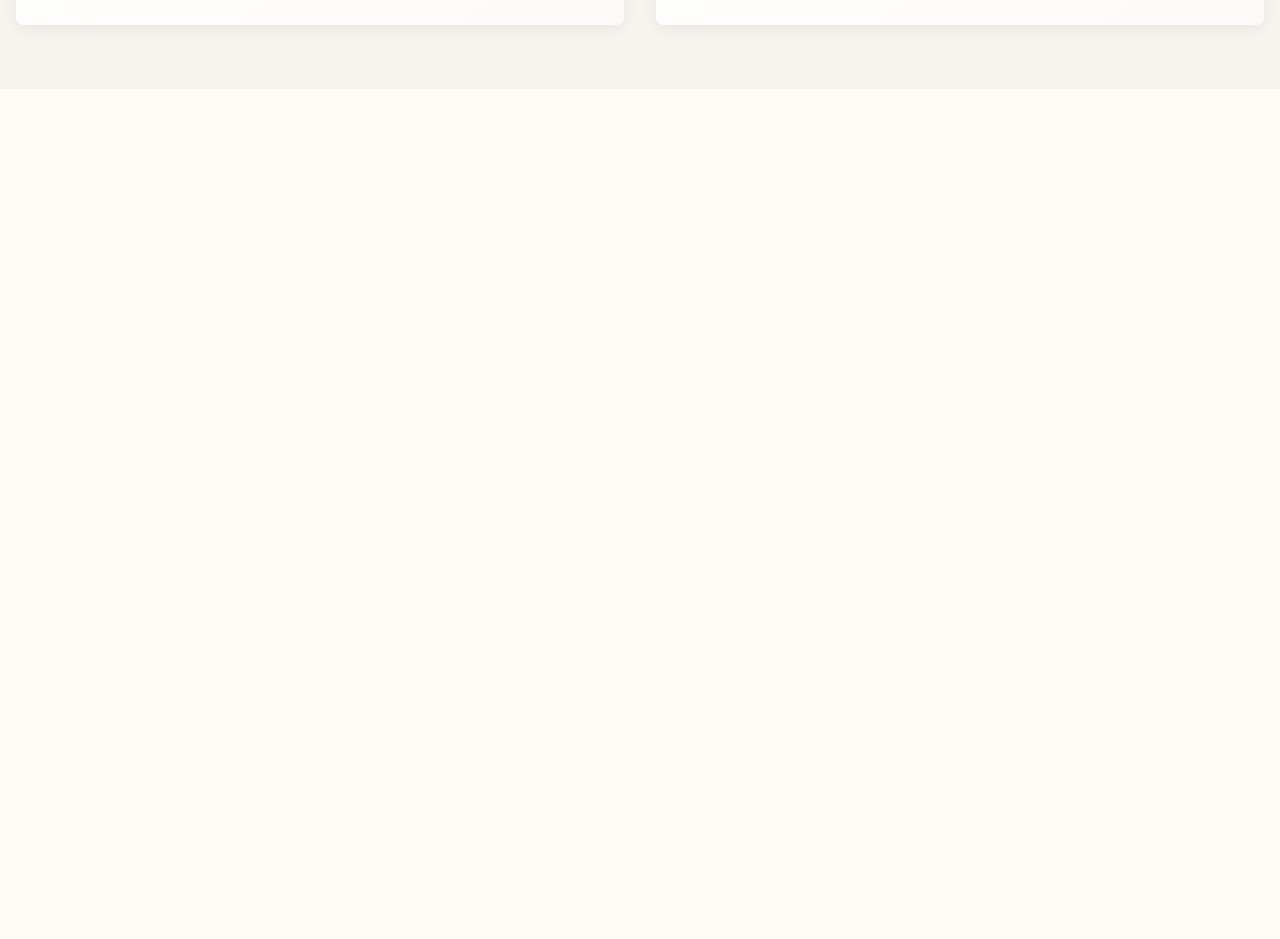
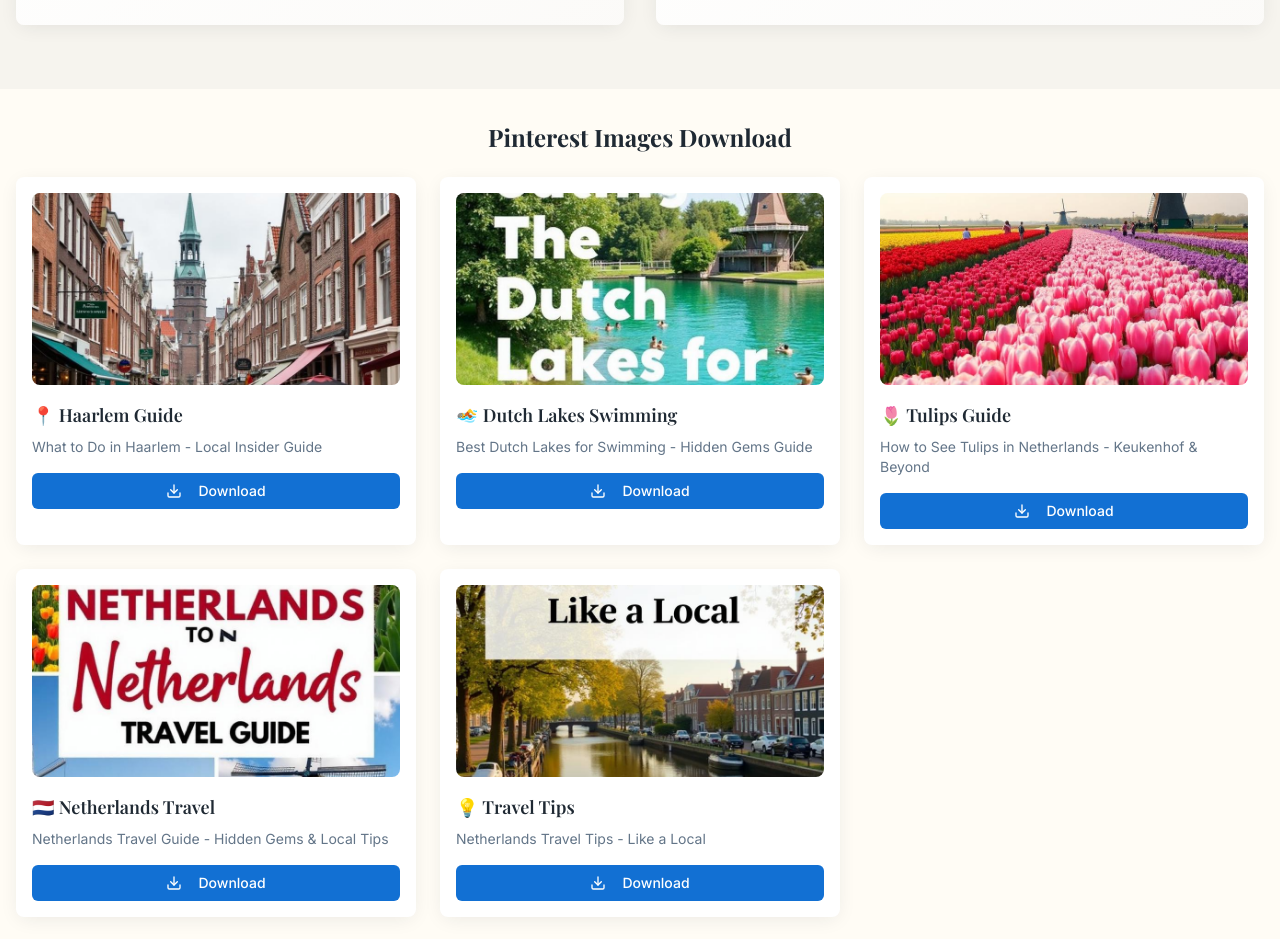
Before and after one commit to retecata/holland-hues-and-hikes, a React (Vite) app: page / in a window 1280 px wide. Shown: the part 1860-2799 px from the top of the page. Before the commit the page ends 1949 px from the top, so only its background shows below. Built offline with nearby package versions, Linux system fonts and the light colour scheme.

Commit message:
Fix broken image links
The image download links provided previously resulted in 404 errors. This commit corrects the links to ensure the images can be accessed and downloaded.

```diff
--- /dev/null
+++ b/src/components/PinterestDownloads.tsx
@@ -0,0 +1,80 @@
+import pinterestHaarlem from "@/assets/pinterest-haarlem-guide.jpg";
+import pinterestLakes from "@/assets/pinterest-dutch-lakes.jpg";
+import pinterestTulips from "@/assets/pinterest-tulips-guide.jpg";
+import pinterestNetherlands from "@/assets/pinterest-netherlands-travel.jpg";
+import pinterestTips from "@/assets/pinterest-travel-tips.jpg";
+import { Button } from "@/components/ui/button";
+import { Download } from "lucide-react";
+
+const PinterestDownloads = () => {
+  const downloadImage = (imageSrc: string, filename: string) => {
+    const link = document.createElement('a');
+    link.href = imageSrc;
+    link.download = filename;
+    document.body.appendChild(link);
+    link.click();
+    document.body.removeChild(link);
+  };
+
+  const images = [
+    {
+      src: pinterestHaarlem,
+      filename: "pinterest-haarlem-guide.jpg",
+      title: "📍 Haarlem Guide",
+      description: "What to Do in Haarlem - Local Insider Guide"
+    },
+    {
+      src: pinterestLakes,
+      filename: "pinterest-dutch-lakes.jpg",
+      title: "🏊 Dutch Lakes Swimming",
+      description: "Best Dutch Lakes for Swimming - Hidden Gems Guide"
+    },
+    {
+      src: pinterestTulips,
+      filename: "pinterest-tulips-guide.jpg",
+      title: "🌷 Tulips Guide",
+      description: "How to See Tulips in Netherlands - Keukenhof & Beyond"
+    },
+    {
+      src: pinterestNetherlands,
+      filename: "pinterest-netherlands-travel.jpg",
+      title: "🇳🇱 Netherlands Travel",
+      description: "Netherlands Travel Guide - Hidden Gems & Local Tips"
+    },
+    {
+      src: pinterestTips,
+      filename: "pinterest-travel-tips.jpg",
+      title: "💡 Travel Tips",
+      description: "Netherlands Travel Tips - Like a Local"
+    }
+  ];
+
+  return (
+    <div className="container mx-auto px-4 py-8">
+      <h2 className="text-2xl font-bold mb-6 text-center">Pinterest Images Download</h2>
+      <div className="grid grid-cols-1 md:grid-cols-2 lg:grid-cols-3 gap-6">
+        {images.map((image, index) => (
+          <div key={index} className="bg-card rounded-lg p-4 shadow-soft">
+            <img
+              src={image.src}
+              alt={image.description}
+              className="w-full h-48 object-cover rounded-lg mb-4"
+            />
+            <h3 className="font-semibold text-lg mb-2">{image.title}</h3>
+            <p className="text-muted-foreground text-sm mb-4">{image.description}</p>
+            <Button
+              onClick={() => downloadImage(image.src, image.filename)}
+              className="w-full"
+              size="sm"
+            >
+              <Download className="w-4 h-4 mr-2" />
+              Download
+            </Button>
+          </div>
+        ))}
+      </div>
+    </div>
+  );
+};
+
+export default PinterestDownloads;
--- a/src/pages/Index.tsx
+++ b/src/pages/Index.tsx
@@ -1,6 +1,7 @@
 import Header from "@/components/Header";
 import Hero from "@/components/Hero";
 import BlogCard from "@/components/BlogCard";
+import PinterestDownloads from "@/components/PinterestDownloads";
 import { Button } from "@/components/ui/button";
 import { Link } from "react-router-dom";
 import { ArrowRight } from "lucide-react";
@@ -88,6 +89,9 @@ const Index = () => {
           </div>
         </div>
       </section>
+
+      {/* Pinterest Downloads Section */}
+      <PinterestDownloads />
     </div>
   );
 };
```
